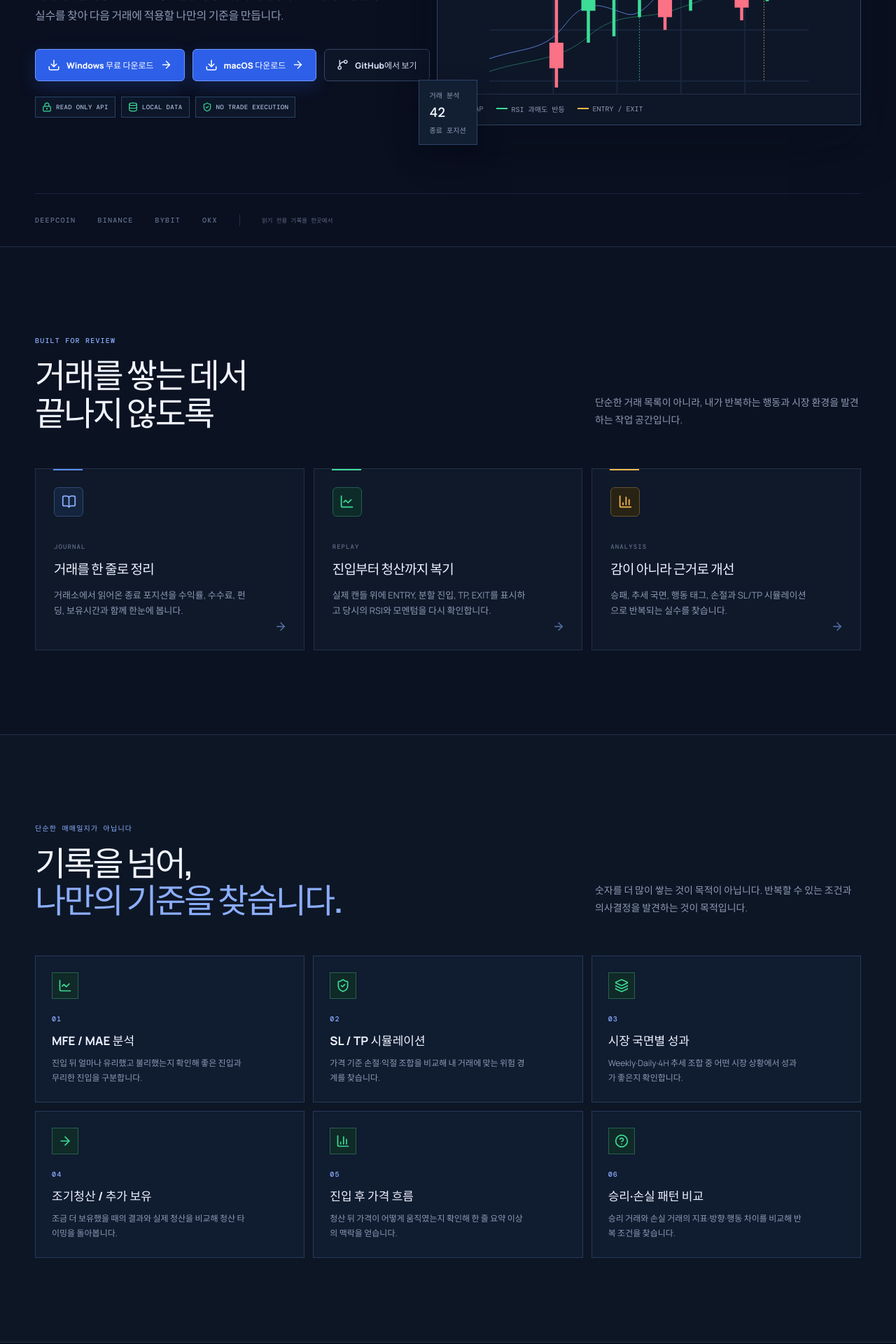
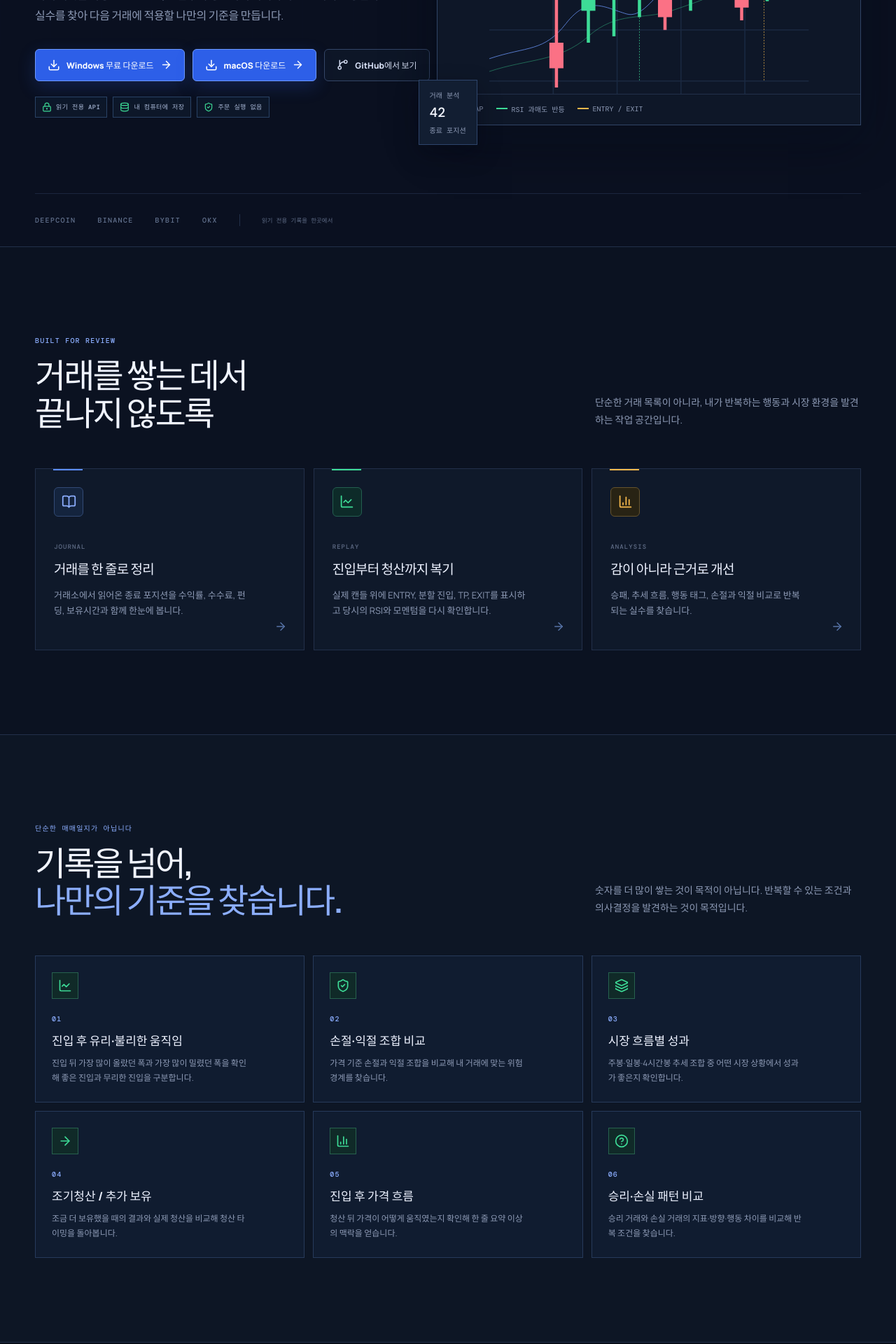
Before and after one commit to alfredcho91-ux/trade-journal-website, a React (Vite) app: page / in a window 1280 px wide. Shown: the part 540-2460 px from the top of the page at 70% size. Built offline with nearby package versions, Linux system fonts and the light colour scheme; no server answers.

Commit message:
i18n: simplify Korean analysis labels

```diff
--- a/src/main.tsx
+++ b/src/main.tsx
@@ -38,9 +38,9 @@ const heroLeadByLanguage = {
 } as const;
 const advancedFeaturesByLanguage = {
   ko: [
-    ['MFE / MAE 분석', '진입 뒤 얼마나 유리했고 불리했는지 확인해 좋은 진입과 무리한 진입을 구분합니다.'],
-    ['SL / TP 시뮬레이션', '가격 기준 손절·익절 조합을 비교해 내 거래에 맞는 위험 경계를 찾습니다.'],
-    ['시장 국면별 성과', 'Weekly·Daily·4H 추세 조합 중 어떤 시장 상황에서 성과가 좋은지 확인합니다.'],
+    ['진입 후 유리·불리한 움직임', '진입 뒤 가장 많이 올랐던 폭과 가장 많이 밀렸던 폭을 확인해 좋은 진입과 무리한 진입을 구분합니다.'],
+    ['손절·익절 조합 비교', '가격 기준 손절과 익절 조합을 비교해 내 거래에 맞는 위험 경계를 찾습니다.'],
+    ['시장 흐름별 성과', '주봉·일봉·4시간봉 추세 조합 중 어떤 시장 상황에서 성과가 좋은지 확인합니다.'],
     ['조기청산 / 추가 보유', '조금 더 보유했을 때의 결과와 실제 청산을 비교해 청산 타이밍을 돌아봅니다.'],
     ['진입 후 가격 흐름', '청산 뒤 가격이 어떻게 움직였는지 확인해 한 줄 요약 이상의 맥락을 얻습니다.'],
     ['승리·손실 패턴 비교', '승리 거래와 손실 거래의 지표·방향·행동 차이를 비교해 반복 조건을 찾습니다.'],
@@ -76,7 +76,7 @@ const featuresByLanguage = {
     icon: BarChart3,
     eyebrow: 'ANALYSIS',
     title: '감이 아니라 근거로 개선',
-    copy: '승패, 추세 국면, 행동 태그, 손절과 SL/TP 시뮬레이션으로 반복되는 실수를 찾습니다.',
+    copy: '승패, 추세 흐름, 행동 태그, 손절과 익절 비교로 반복되는 실수를 찾습니다.',
     accent: 'amber',
   },
   ],
@@ -184,8 +184,8 @@ function RiskPreview({ language }: { language: Language }) {
   const isEnglish = language === 'en';
   return (
     <div className="app-window risk-window">
-      <div className="window-topbar"><span className="window-dots"><i /><i /><i /></span><span>Risk Lab <em>PRICE BASED</em></span><span className="window-menu">•••</span></div>
-      <div className="risk-preview-body"><div className="analysis-title"><span className="mini-kicker">RISK LAB</span><h3>{isEnglish ? 'Find a better risk boundary' : '손실의 경계를 찾기'}</h3></div><div className="risk-tool-row"><label>SL (%)<b>1.5</b></label><label>TP (%)<b>3.0</b></label><button>{isEnglish ? 'Run analysis' : '분석 실행'} <ArrowRight size={13} /></button></div><div className="heatmap"><span className="heatmap-title">{isEnglish ? 'SL × TP expectancy' : 'SL × TP 기대값'}</span><div className="heatmap-grid">{['+0.08%', '+0.12%', '+0.21%', '-0.04%', '+0.17%', '+0.34%', '-0.12%', '+0.04%', '+0.19%', '-0.22%', '-0.08%', '+0.07%'].map((value, index) => <span className={value.startsWith('+') ? 'heat-positive' : 'heat-negative'} key={index}>{value}</span>)}</div></div><div className="recommendation"><span>{isEnglish ? 'Suggested range' : '추천 범위'}</span><strong>SL 1.3% ~ 1.8%</strong><small>{isEnglish ? 'Price movement · per-trade expectancy' : '가격 움직임 기준 · 거래당 기대값으로 비교'}</small></div></div>
+      <div className="window-topbar"><span className="window-dots"><i /><i /><i /></span><span>{isEnglish ? 'Risk Lab' : '위험 분석'} <em>{isEnglish ? 'PRICE BASED' : '가격 기준'}</em></span><span className="window-menu">•••</span></div>
+      <div className="risk-preview-body"><div className="analysis-title"><span className="mini-kicker">{isEnglish ? 'RISK LAB' : '위험 분석'}</span><h3>{isEnglish ? 'Find a better risk boundary' : '감당할 손실 범위 찾기'}</h3></div><div className="risk-tool-row"><label>{isEnglish ? 'SL (%)' : '손절 (%)'}<b>1.5</b></label><label>{isEnglish ? 'TP (%)' : '익절 (%)'}<b>3.0</b></label><button>{isEnglish ? 'Run analysis' : '분석 실행'} <ArrowRight size={13} /></button></div><div className="heatmap"><span className="heatmap-title">{isEnglish ? 'SL × TP expectancy' : '손절 × 익절 기대값'}</span><div className="heatmap-grid">{['+0.08%', '+0.12%', '+0.21%', '-0.04%', '+0.17%', '+0.34%', '-0.12%', '+0.04%', '+0.19%', '-0.22%', '-0.08%', '+0.07%'].map((value, index) => <span className={value.startsWith('+') ? 'heat-positive' : 'heat-negative'} key={index}>{value}</span>)}</div></div><div className="recommendation"><span>{isEnglish ? 'Suggested range' : '추천 범위'}</span><strong>{isEnglish ? 'SL 1.3% ~ 1.8%' : '손절 1.3% ~ 1.8%'}</strong><small>{isEnglish ? 'Price movement · per-trade expectancy' : '가격 움직임 기준 · 거래당 기대값으로 비교'}</small></div></div>
     </div>
   );
 }
@@ -244,7 +244,7 @@ export default function App() {
               <h1>{isEnglish ? <>Find patterns in your trades,<br /><span>build your own trading rules.</span></> : <>내 거래에서 패턴을 찾고,<br /><span>나만의 매매 기준을<br />만드세요.</span></>}</h1>
               <p className="hero-lead">{heroLeadByLanguage[language]}</p>
               <div className="hero-actions"><DownloadButton label={t.download} /><DownloadButton label={isEnglish ? 'Download for macOS' : 'macOS 다운로드'} href={macReleaseUrl} /><a className="button button-ghost" href={sourceUrl} target="_blank" rel="noreferrer"><GitBranch size={17} /> {t.github}</a></div>
-              <div className="hero-badges"><span><LockKeyhole size={14} /> READ ONLY API</span><span><Database size={14} /> LOCAL DATA</span><span><ShieldCheck size={14} /> NO TRADE EXECUTION</span></div>
+              <div className="hero-badges"><span><LockKeyhole size={14} /> {isEnglish ? 'READ ONLY API' : '읽기 전용 API'}</span><span><Database size={14} /> {isEnglish ? 'LOCAL DATA' : '내 컴퓨터에 저장'}</span><span><ShieldCheck size={14} /> {isEnglish ? 'NO TRADE EXECUTION' : '주문 실행 없음'}</span></div>
             </div>
             <div className="hero-visual">
               <div className="visual-caption"><span>{isEnglish ? 'CHART PREVIEW' : '차트 미리보기'}</span><span>BTC/USDT · 4H</span></div>
@@ -285,7 +285,7 @@ export default function App() {
           <div className="container security-layout"><div className="security-copy"><span className="eyebrow">{t.securityEyebrow}</span><h2 dangerouslySetInnerHTML={{ __html: t.securityTitle }} /><p>{t.securityCopy}</p><a className="text-link" href={sourceUrl} target="_blank" rel="noreferrer">{t.securityLink} <ExternalLink size={15} /></a></div><div className="security-list"><div className="security-row"><span className="security-icon"><ShieldCheck size={20} /></span><div><h3>{isEnglish ? 'Read-only APIs' : '읽기 전용 API'}</h3><p>{isEnglish ? 'No order, cancellation, or withdrawal permissions.' : '주문·취소·출금 권한을 사용하지 않습니다.'}</p></div><Check className="security-check" size={18} /></div><div className="security-row"><span className="security-icon"><LockKeyhole size={20} /></span><div><h3>{isEnglish ? 'Keys stay out of browser storage' : '키를 브라우저에 저장하지 않음'}</h3><p>{isEnglish ? 'macOS Keychain and Windows Credential Manager come first.' : 'macOS Keychain, Windows Credential Manager를 우선 사용합니다.'}</p></div><Check className="security-check" size={18} /></div><div className="security-row"><span className="security-icon"><Database size={20} /></span><div><h3>{isEnglish ? 'Your records stay local' : '내 컴퓨터에 남는 기록'}</h3><p>{isEnglish ? 'Journal data and analysis results are stored in local SQLite.' : '저널 데이터와 분석 결과는 로컬 SQLite에 저장됩니다.'}</p></div><Check className="security-check" size={18} /></div></div></div>
         </section>
 
-        <section className="security-proof"><div className="container security-proof-inner"><span className="security-badge"><ShieldCheck size={15} /> READ ONLY</span><span className="security-badge"><Database size={15} /> LOCAL DATA</span><span className="security-badge"><LockKeyhole size={15} /> NO TRADE EXECUTION</span><p>{isEnglish ? 'Use a read-only key, keep your records local, and review trades without giving the app order access.' : '읽기 전용 키를 사용하고, 기록은 내 컴퓨터에 보관하며, 주문 권한 없이 거래를 복기합니다.'}</p></div></section>
+        <section className="security-proof"><div className="container security-proof-inner"><span className="security-badge"><ShieldCheck size={15} /> {isEnglish ? 'READ ONLY' : '읽기 전용'}</span><span className="security-badge"><Database size={15} /> {isEnglish ? 'LOCAL DATA' : '내 컴퓨터에 저장'}</span><span className="security-badge"><LockKeyhole size={15} /> {isEnglish ? 'NO TRADE EXECUTION' : '주문 실행 없음'}</span><p>{isEnglish ? 'Use a read-only key, keep your records local, and review trades without giving the app order access.' : '읽기 전용 키를 사용하고, 기록은 내 컴퓨터에 보관하며, 주문 권한 없이 거래를 복기합니다.'}</p></div></section>
 
         <section id="how-to" className="section section-workflow"><div className="container"><div className="workflow-intro"><span className="eyebrow">{isEnglish ? 'HOW TO USE' : '사용 방법'}</span><h2>{isEnglish ? <>Download, connect,<br /><span>then review your next trade.</span></> : <>설치하고, 연결하고,<br /><span>다음 거래를 복기하세요.</span></>}</h2></div><div className="workflow-grid">{t.workflow.map(([title, copy], index) => { const Icon = [MonitorDown, Layers3, Sparkles][index]; return <div key={title}><span>{`0${index + 1}`}</span><Icon size={22} /><h3>{title}</h3><p>{copy}</p></div>; })}</div></div></section>
 
```
Also changed, not shown: 1 other file (tests, documents, lock files or other folders).
